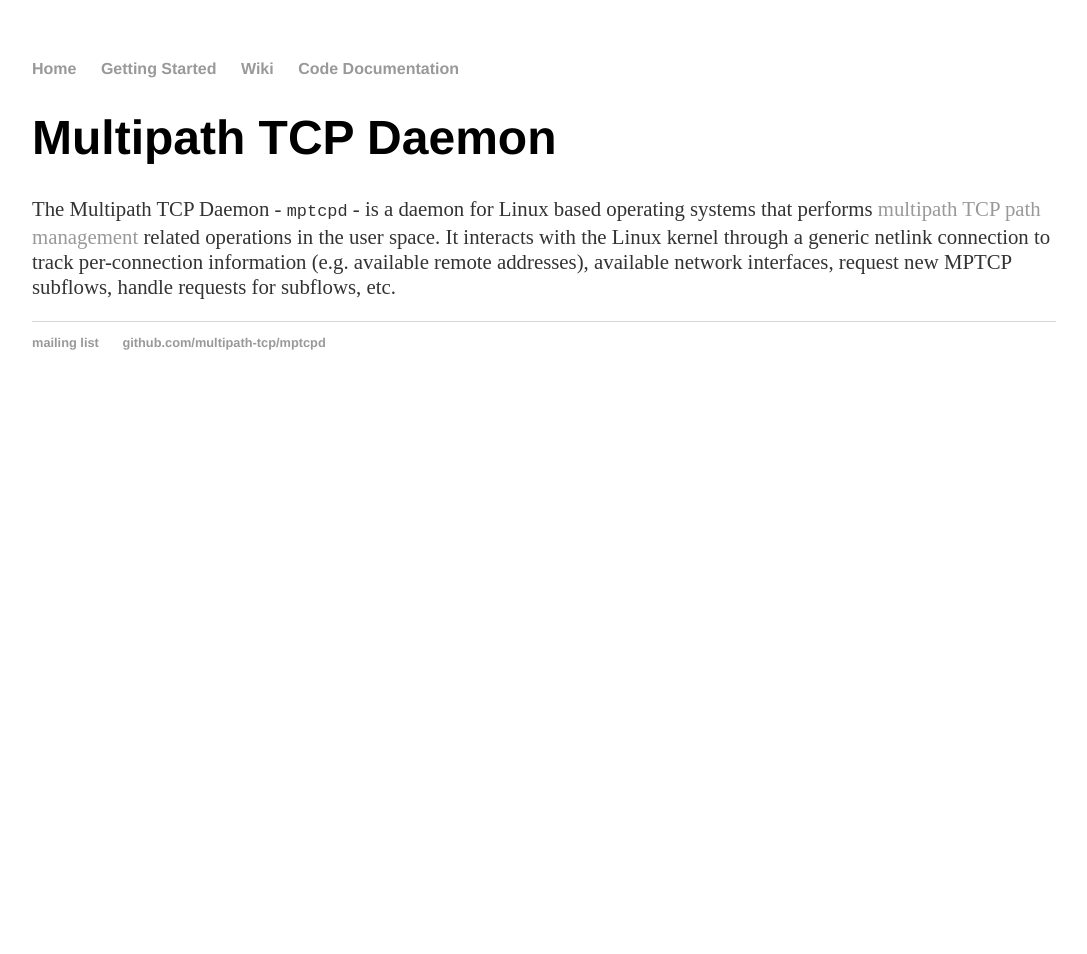
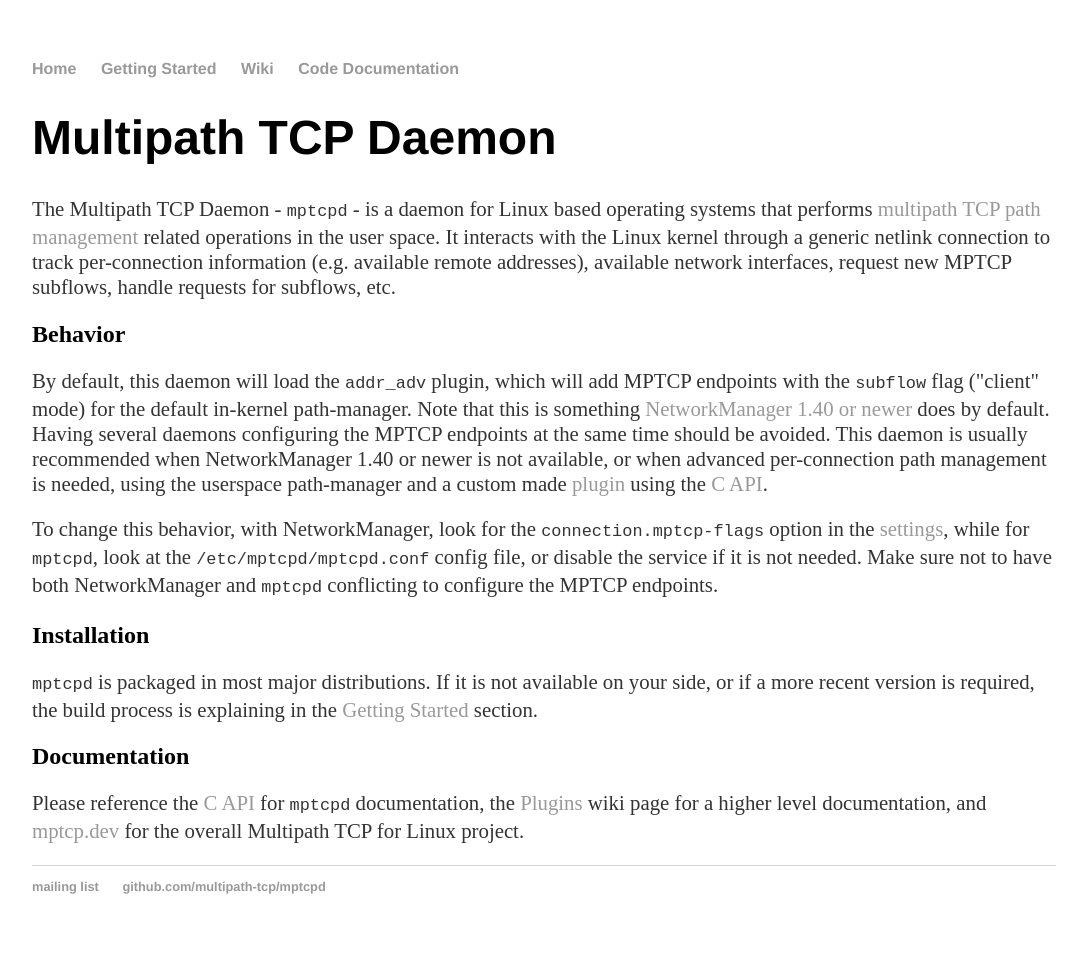
Before and after one commit to multipath-tcp/mptcpd, a Jekyll site: the page built from index.html, in a window 1280 px wide. Shown: the whole page, without its empty margins (96-1183 px from the left). Built offline with Jekyll 4.4.1, drawn with Linux system fonts in a browser that asks for light colours; before the commit the page ends 900 px from its top, so only the background shows below that.

Commit message:
index: behavior, install, doc
The home page was too minimalistic, only describing mptcpd in general.

Adding info about the default behaviour, how to install it, and where to
find the documentation should hopefully better guide new users.

Signed-off-by: Matthieu Baerts (NGI0) <matttbe@kernel.org>

```diff
--- a/index.html
+++ b/index.html
@@ -19,4 +19,42 @@
     addresses), available network interfaces, request new MPTCP
     subflows, handle requests for subflows, etc.
   </p>
+  <h2>Behavior</h2>
+  <p>
+    By default, this daemon will load the <code>addr_adv</code> plugin, which
+    will add MPTCP endpoints with the <code>subflow</code> flag ("client" mode)
+    for the default in-kernel path-manager. Note that this is something
+    <a href="https://networkmanager.dev/blog/networkmanager-1-40/#mptcp-support">
+    NetworkManager 1.40 or newer</a> does by default. Having several daemons
+    configuring the MPTCP endpoints at the same time should be avoided. This
+    daemon is usually recommended when NetworkManager 1.40 or newer is not
+    available, or when advanced per-connection path management is needed, using
+    the userspace path-manager and a custom made
+    <a href="https://github.com/multipath-tcp/mptcpd/wiki/Plugins">plugin</a>
+    using the <a href="doc/html">C API</a>.
+  </p>
+  <p>
+    To change this behavior, with NetworkManager, look for the
+    <code>connection.mptcp-flags</code> option in the
+    <a href="https://networkmanager.dev/docs/api/latest/nm-settings-nmcli.html#nm-settings-nmcli.property.connection.mptcp-flags">
+    settings</a>, while for <code>mptcpd</code>, look at the
+    <code>/etc/mptcpd/mptcpd.conf</code> config file, or disable the service if
+    it is not needed. Make sure not to have both NetworkManager and
+    <code>mptcpd</code> conflicting to configure the MPTCP endpoints.
+  </p>
+  <h2>Installation</h2>
+  <p>
+    <code>mptcpd</code> is packaged in most major distributions. If it is not
+    available on your side, or if a more recent version is required, the build
+    process is explaining in the <a href="README.html">Getting Started</a>
+    section.
+  </p>
+  <h2>Documentation</h2>
+  <p>
+    Please reference the <a href="doc/html">C API</a> for <code>mptcpd</code>
+    documentation, the
+    <a href="https://github.com/multipath-tcp/mptcpd/wiki/Plugins">Plugins</a>
+    wiki page for a higher level documentation, and <a href="https://mptcp.dev">
+    mptcp.dev</a> for the overall Multipath TCP for Linux project.
+  </p>
 </div>
```
